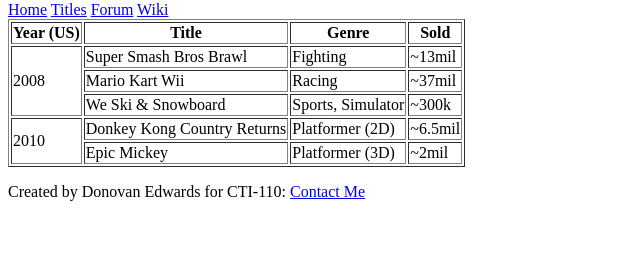
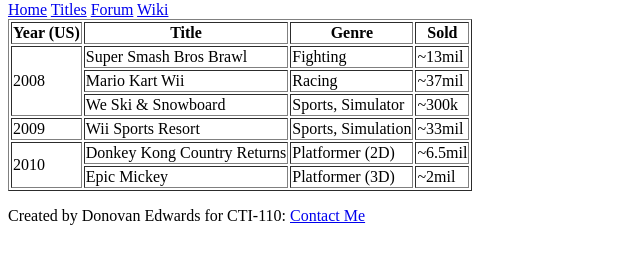
Before and after one commit to donovan-blu-edwards/donovan-blu-edwards.github.io, a plain HTML site: page titles.html in a window 1280 px wide. Shown: the part 79-342 px from the top of the page, without its empty margins (0-640 px from the left). Drawn offline with Linux system fonts and the light colour scheme.

Commit message:
added wii sports resort for 2009 on the titles page (2009 was NOT a dry year for the Wii)

```diff
--- a/titles.html
+++ b/titles.html
@@ -45,6 +45,12 @@
         <td>~300k</td>
     </tr>
     <tr>
+        <td>2009</td>
+        <td>Wii Sports Resort</td>
+        <td>Sports, Simulation</td>
+        <td>~33mil</td>
+    </tr>
+    <tr>
         <td rowspan="2">2010</td>
         <td>Donkey Kong Country Returns</td>
         <td>Platformer (2D)</td>
```
